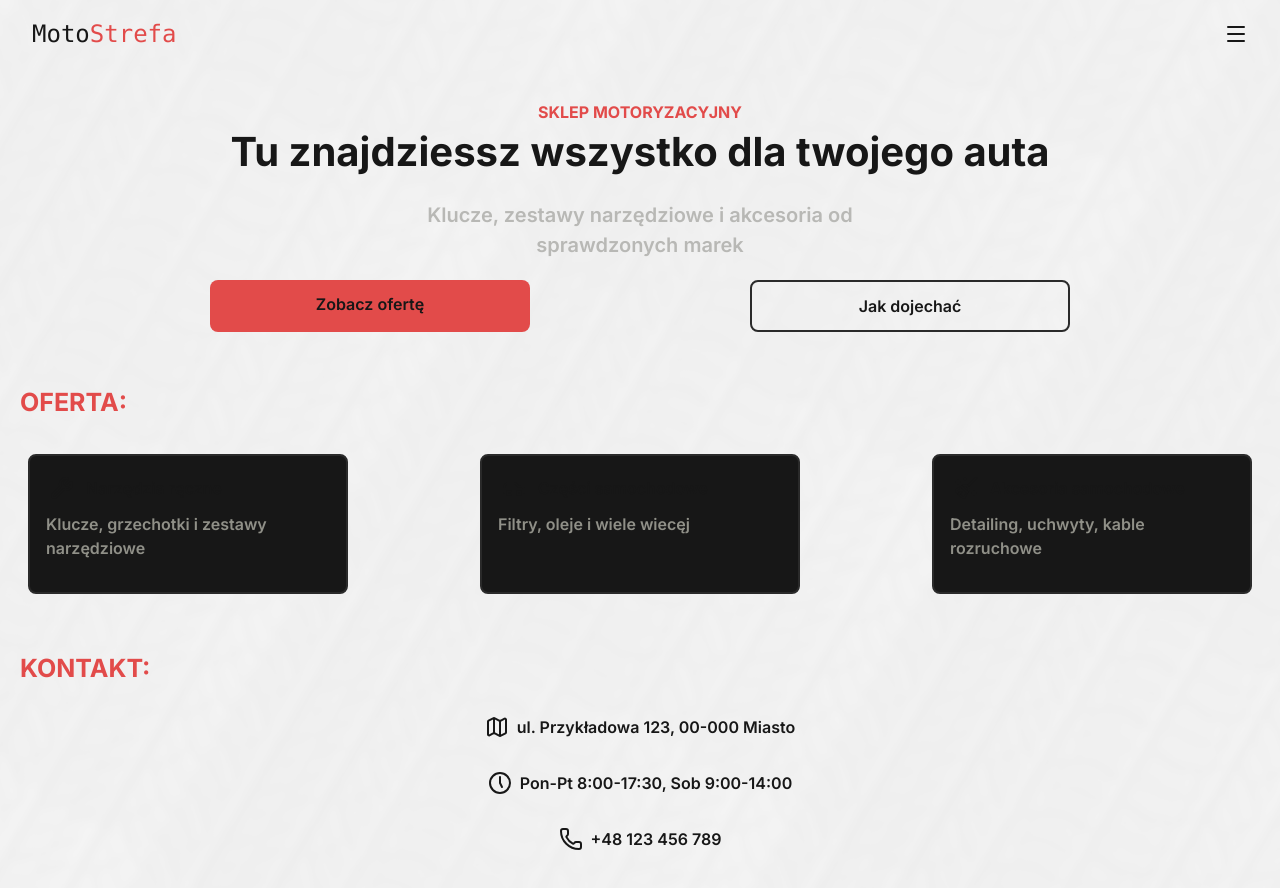
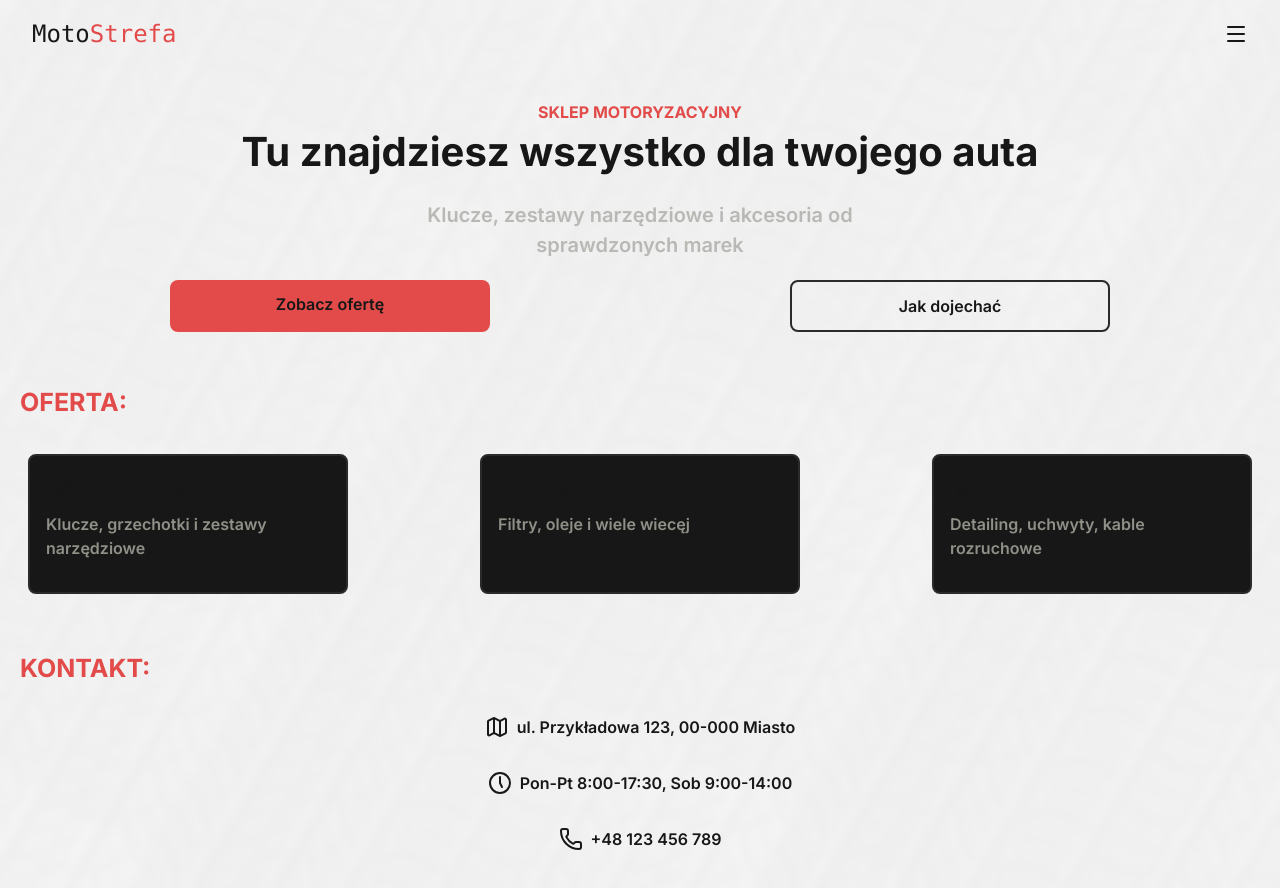
Before and after one commit to M0rton45/MotoStrefa, a Next.js app: page / in a window 1280 px wide. Shown: the top 888 px of the page. Built offline with nearby package versions, Linux system fonts and the light colour scheme.

Commit message:
correct text

```diff
--- a/app/page.js
+++ b/app/page.js
@@ -6,10 +6,10 @@ export default function Home(){
     <main id="hero">
       <section className="py-2 px-5 mt-10 text-center flex flex-col items-center">
         <h2 className="text-[#e24b4a] uppercase font-bold">Sklep motoryzacyjny</h2>
-        <h3 className="font-bold text-[40px] leading-10 py-2">Tu&nbsp;znajdziessz wszystko dla twojego auta</h3>
+        <h3 className="font-bold text-[40px] leading-10 py-2">Tu&nbsp;znajdziesz wszystko dla twojego auta</h3>
         <p className="text-[#b8b8b5] text-[20px] mt-5 max-w-[300px] md:max-w-[500px] font-normal">Klucze, zestawy narzędziowe i akcesoria od sprawdzonych&nbsp;marek</p>
       </section>
-      <div className="flex flex-col px-5 mb-10 md:flex-row md:justify-around md:mx-20">
+      <div className="flex flex-col px-5 mb-10 md:flex-row md:justify-around md:gitmx-20">
         <a
           href="#offer"
           className=" bg-[#e24b4a] p-3 rounded-lg mt-5 w-full text-center mt-6 md:input-style"
```
